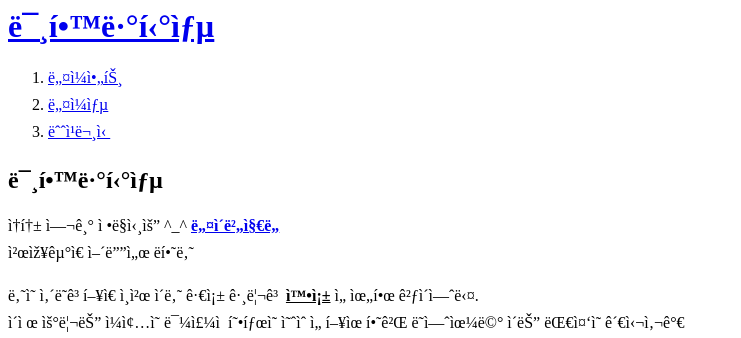
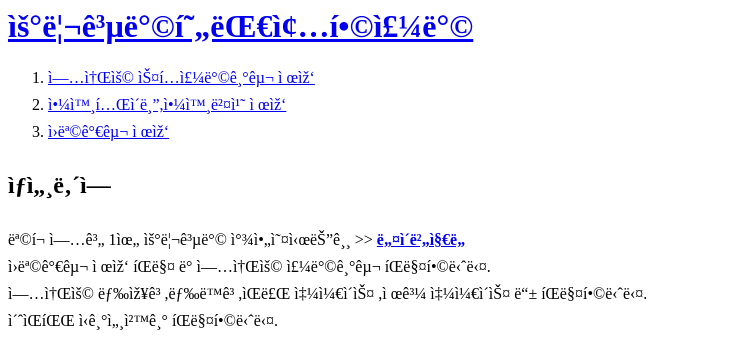
Before and after one commit to msnqwe123/first-, a plain HTML site: page index.html in a window 1280 px wide. Shown: the top 338 px of the page, without its empty margins (0-741 px from the left). Drawn offline with Linux system fonts and the light colour scheme; a script that the page names is missing.

Commit message:
Add files via upload

```diff
--- a/index.html
+++ b/index.html
@@ -1,7 +1,7 @@
 <!dotype html>
 <html>
 <head>
-    <title>미학뷰티샵 - Welcome</title>
+    <title>우리공방현대종합주방 - Welcome</title>
     <mata charset="utf-8"
     <link rel="stylesheet" href="./style.css">
 
@@ -17,11 +17,11 @@
 </head>
 
 <body>
-    <h1><a href="index.html">미학뷰티샵</a></h1>
+    <h1><a href="index.html">우리공방현대종합주방</a></h1>
     <ol>
-        <li><a href="1.html">네일아트</a></li>
-        <li><a href="2.html">네일샵</a></li>
-        <li><a href="3.html">눈썹문신</a></li>
+        <li><a href="1.html">업소용 스텐주방기구 제작</a></li>
+        <li><a href="2.html">야외테이블,야외벤치 제작</a></li>
+        <li><a href="3.html">원목가구 제작</a></li>
         <!--
         <h1><a href="index.html">미학뷰티샵</a></h1>
         <ol>
@@ -32,15 +32,15 @@
     </ol>
 
 
-    <h2>미학뷰티샵</h2>
-    <p>손톱 여기 정말싸요 ^_^ <a href="https://map.naver.com/v5/directions/-/14073664.854452003,4138021.771093644,%EB%AF%B8%ED%95%99%EB%B7%B0%ED%8B%B0%EC%83%B5,1123897363,PLACE_POI/-/car?c=14073664.8544521,4138021.7710936,15,0,0,0,dh" target="_blank" title="미학뷰티샵"><strong>네이버지도</strong></a>
+    <h2>상세내역</h2>
+    <p>목포 업계 1위 우리공방 찾아오시는길 >> <a href="https://map.naver.com/v5/entry/place/1484710219?c=14071844.7646269,4135688.5882398,12.81,0,0,0,dh&placePath=%2Fhome%3Fentry=plt" target="_blank" title="우리공방현대종합주방"><strong>네이버지도</strong></a>
     <br>
-    천장군은 어디서 뭐하나  </p>
-    나의 살던고향은 인천 이나 귀족 그리고 <strong><u>왕족</u></strong>
-    을 위한 것이었다. <br>이제 우리는 일종의
-    민주적 형태의 예술을 향유하게 되었으며
-    이는 대중의 관심사가 <br>아주 다양해진다는 것을 의미한다
-    <br><img src="coding.jpg" width="500">
+    원목가구 제작 판매 및 업소용 주방기구 판매합니다.<br>
+    업소용 냉장고,냉동고,음료 쇼케이스 ,제과 쇼케이스 등 판매합니다.<br>
+    초음파 식기세척기 판매합니다.<BR>
+
+
+    <br><img src="우리공방.png" width="500">
     <p><div id="disqus_thread"></div>
         <script>
             /**
```
